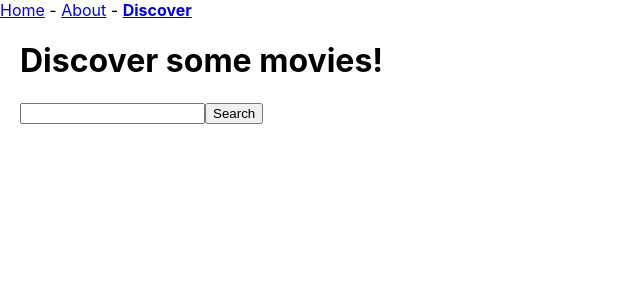
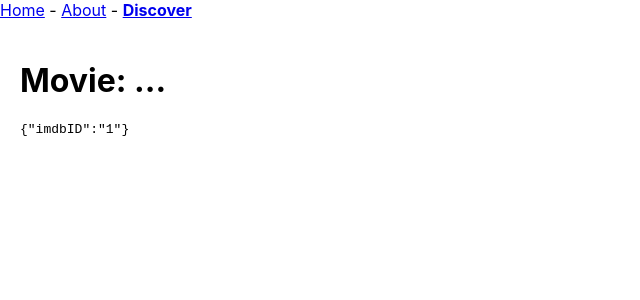
Before and after one commit to Codaisseur/movies_ts, a React (Create React App) app: page /discover/1 in a window 1280 px wide. Shown: the top 300 px of the page, without its empty margins (0-640 px from the left). Built offline with nearby package versions, Linux system fonts and the light colour scheme.

Commit message:
Added separate single movie page, and links to it

```diff
--- a/src/App.tsx
+++ b/src/App.tsx
@@ -5,6 +5,7 @@ import { Switch, Route } from "react-router-dom";
 import DiscoverMoviesPage from "./pages/DiscoverMoviesPage";
 import AboutPage from "./pages/AboutPage";
 import HomePage from "./pages/HomePage";
+import MoviePage from './pages/MoviePage';
 
 import NavBar from './components/NavBar';
 
@@ -13,6 +14,7 @@ export default function App() {
     <div>
       <NavBar />
       <Switch>
+        <Route path="/discover/:imdbID" component={MoviePage} />
         <Route path="/discover" component={DiscoverMoviesPage} />
         <Route path="/about" component={AboutPage} />
         <Route path="/" component={HomePage} />
--- a/src/components/MovieItem.tsx
+++ b/src/components/MovieItem.tsx
@@ -1,4 +1,5 @@
 import React from "react";
+import { Link } from "react-router-dom";
 
 export type Movie = {
   Title: string;
@@ -21,7 +22,7 @@ export default function MovieItem({ movie }: Props) {
         boxSizing: "border-box",
       }}
     >
-      <div><strong>{movie.Title}</strong> ({movie.Year})</div>
+      <Link to={`/discover/${movie.imdbID}`}><strong>{movie.Title}</strong> ({movie.Year})</Link>
       <img
         src={movie.Poster}
         alt={movie.Title}
--- /dev/null
+++ b/src/pages/MoviePage.tsx
@@ -0,0 +1,14 @@
+import React from "react";
+import { useParams } from "react-router-dom";
+
+export default function MoviePage() {
+  const routeParams = useParams<{ imdbID: string }>();
+  console.log(routeParams);
+
+  return (
+    <div style={{ padding: "20px" }}>
+      <h1>Movie: ...</h1>
+      <pre>{JSON.stringify(routeParams)}</pre>
+    </div>
+  );
+}
```
Also changed, not shown: 1 other file (tests, documents, lock files or other folders).
